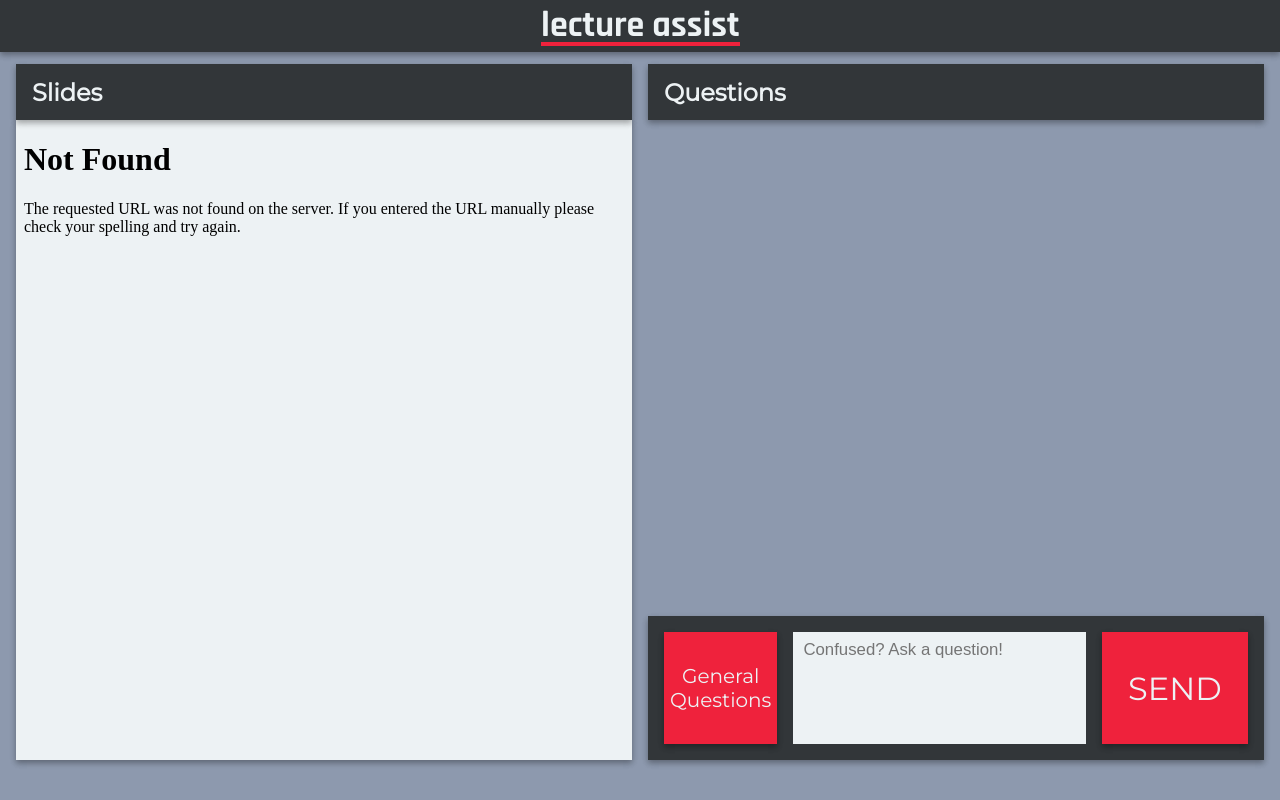
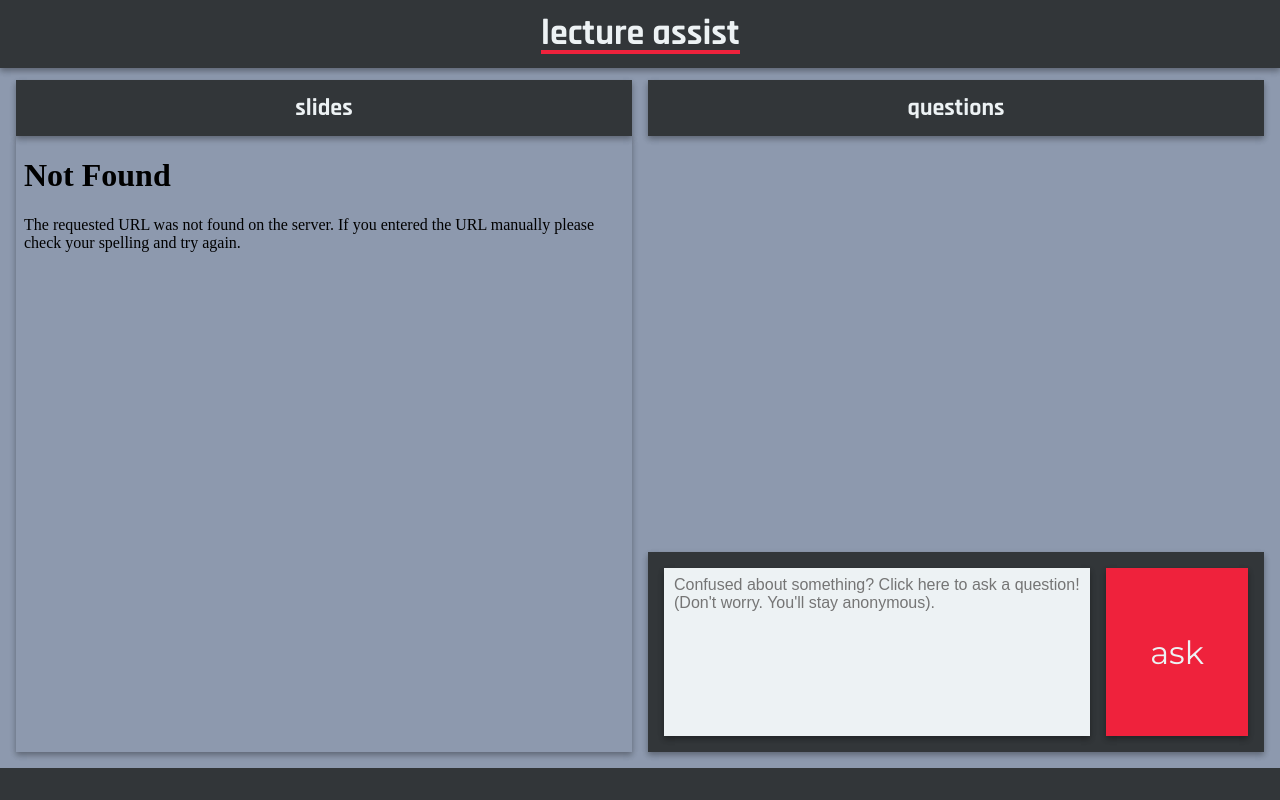
Before and after one commit to cakoch10/LectureAssist, a Flask app: page / in a window 1280 px wide. Run offline with Flask 2, Linux system fonts and the light colour scheme; some libraries are stand-ins or nearby versions; some web fonts are replaced.

Commit message:
final changes

```diff
--- a/app2.py
+++ b/app2.py
@@ -40,7 +40,7 @@
         tag = tok['partOfSpeech']['tag'].lower()
         tags.append(tag)
     # make sure is a valid question
-    interrogatives = ["which", "what", "whose", "who", "whom"]
+    interrogatives = ["which", "what", "whose", "who", "whom", "is"]
     interrogatives += ["where", "how", "can", "why", "wait", "do", "could","does"]
 
 
@@ -167,6 +167,7 @@
                 countDict[returnedQuest] += 1
             with open("counts.json", 'w') as f:
                 json.dump(countDict, f)
+            emit('upvoted_question', returnedQuest)
         print('Question Submitted: ' + str(question))
 
 
--- a/counts.json
+++ b/counts.json
@@ -1 +1 @@
-{"a": 0, "Do we already know how to use recursion?": 1, "Can you read that again?": 1, "How do you fry an egg?": 0, "Can we see that slide again?": 2, "How do you write?": 0, "How can we write this thing?": 0, "How can you eat that fish?": 1, "How will you do on the test?": 1, "What are the key ideas of this slide?": 0, "How can you study for math?": 0}
+{"a": 0, "Do you eat food?": 2, "Do you know java?": 1, "Do you eat apples?": 1, "Do u want sum fuck?": 0, "Do you know ocaml?": 0}
--- a/questions.json
+++ b/questions.json
@@ -1 +1 @@
-{"Can we see that slide again?": [], "Do we already know how to use recursion?": ["recursion"], "Can you read that again?": [], "How can we write this thing?": ["thing"], "How do you write?": [], "How do you fry an egg?": ["egg"], "What is ocaml?": ["ocaml"], "How can you eat that fish?": ["fish"], "How will you do on the test?": ["test"], "What are the key ideas of this slide?": ["ideas", "slide"], "How can you study for math?": ["math"]}
+{"a": [], "Do you eat food?": ["food"], "Do you know java?": ["java"], "Do you eat apples?": ["apples"], "Do u want sum fuck?": ["sum"], "Do you know ocaml?": ["ocaml"]}
--- a/static/css/main.scss
+++ b/static/css/main.scss
@@ -68,8 +68,7 @@
 
 #slideHeader {
   grid-area: slideHeader;
-  font-family: 'Montserrat',
-  sans-serif;
+  font-family: 'Rajdhani', sans-serif;
   margin-top: 0;
   margin-bottom: -16px;
   @media (min-width: 768px) {
@@ -82,17 +81,19 @@
   background-color: $baseColor;
   color: $contrastColor;
   display: flex;
-  padding-left: 16px;
+  justify-content: center;
   align-items: center;
 }
 
 #slides {
   grid-area: slides;
+  z-index: 1;
   @media (min-width: 768px) {
       margin: 0px 0px 0px 16px;
   }
+  padding: 0;
   margin: 0px 8px 0px 8px;
-  background-color: $contrastColor;
+  background-color: none;
   display:flex;
   justify-content: center;
   align-items: center;
@@ -100,6 +101,7 @@
     width: 100%;
     height: 100%;
     border: none;
+    z-index: 1;
   }
 }
 
@@ -125,6 +127,7 @@
       "upvote upvoteBtn message";
     .upvote-count {
       grid-area: upvote;
+      display: flex;
       justify-content: center;
       align-items: center;
       text-align: center;
@@ -133,6 +136,7 @@
     }
     .upvote-btn {
       grid-area: upvoteBtn;
+      display: flex;
       justify-content: center;
       align-items: center;
       border: none;
@@ -150,6 +154,7 @@
       font-family: 'Muli',sans-serif;
       display: flex;
       align-items: center;
+      word-wrap: break-word;
       padding: 8px 16px 8px 16px;
     }
   }
@@ -157,6 +162,7 @@
 
 #input {
   grid-area: input;
+  overflow: hidden;
   z-index: 2;
   @media (min-width: 768px) {
     margin: 0px 16px 0px 0px;
@@ -168,23 +174,22 @@
   background-color: $baseColor;
   padding: 16px 16px 16px 16px;
   @media (min-width: 768px) {
-    grid-template-columns: 1fr 4fr 2fr;
-    grid-template-rows: 1fr;
+    grid-template-columns: 6fr 2fr;
     grid-column-gap: 16px;
-    grid-template-areas : "presets inputBox button";
+    grid-template-areas : "inputBox button";
   }
   grid-template-columns: 5fr 2fr;
-  grid-template-rows: 1fr 4fr;
-  grid-gap: 8px;
+  grid-column-gap: 8px;
   grid-template-areas:
-    "presets presets"
     "inputBox button";
   .question-input {
     grid-area: inputBox;
-    overflow: hidden;
+    height: 100%;
+    width: 100%;
   }
   textarea {
     padding: 8px 10px 8px 10px;
+    z-index: 3;
     overflow: scroll;
     width: 100%;
     height: 100%;
@@ -195,30 +200,14 @@
     border: none;
     resize: none;
     font-family: 'Muli', sans-serif;
-    font-size: 1.05rem;
+    font-size: 1rem;
     &:hover, &:active {
       box-shadow: 0 10px 20px rgba(0, 0, 0, 0.19),
                   0 6px 6px rgba(0, 0, 0, 0.23);
     }
-  }
-  .show-presets {
-    grid-area: presets;
-    background-color: $weakAccentColor;
-    font-family: 'Montserrat',sans-serif;
-    box-shadow: 0 3px 6px rgba(0, 0, 0, 0.12),
-    0 3px 6px rgba(0, 0, 0, 0.24);
-    font-size: 1.25rem;
-    outline: none;
-    border: none;
-    color: $contrastColor;
-    &:hover,
-    &:active {
-      box-shadow: 0 10px 20px rgba(0, 0, 0, 0.19), 0 6px 6px rgba(0, 0, 0, 0.23);
-      background-color: lighten($weakAccentColor, 5%);
-    }
-
     transition: .2s ease;
   }
+
   .send {
     grid-area: button;
     background-color: $weakAccentColor;
@@ -229,10 +218,14 @@
     outline: none;
     font-family: 'Montserrat', sans-serif;
     font-size: 2rem;
-    &:hover, &:active {
+    &:hover {
       box-shadow: 0 10px 20px rgba(0, 0, 0, 0.19),
       0 6px 6px rgba(0, 0, 0, 0.23);
       background-color: lighten($weakAccentColor,5%);
+    }
+    &:active {
+      background-color: $contrastColor;
+      color: $weakAccentColor;
     }
     transition: .2s ease;
   }
@@ -246,7 +239,8 @@
   background-color: $navBackgroundColor
 }
   #feedHeader {
-    font-family: 'Montserrat', sans-serif;
+    font-family: 'Rajdhani',
+    sans-serif;
     margin-top:0;
     margin-bottom: -16px;
     @media (min-width: 768px) {
@@ -260,20 +254,20 @@
     background-color: $baseColor;
     color: $contrastColor;
     display: flex;
-    padding-left: 16px;
+    justify-content: center;
     align-items: center;
   }
 
 #app {
-  height: 100vh;
+  max-height: 100vh;
   overflow: hidden;
   padding: 0;
   margin: 0 auto;
   display: grid;
   @media (min-width: 768px) {
     grid-gap: 16px;
-    grid-template-columns: .5fr .5fr;
-    grid-template-rows: 48px 5vh 60vh 18vh auto;
+    grid-template-columns: 1fr 1fr;
+    grid-template-rows: 8vh 5vh 50vh 25vh auto;
     grid-template-areas:
       "header header"
       "slideHeader feedHeader"
@@ -283,7 +277,7 @@
   }
   grid-gap: 8px;
   grid-template-columns: 100%;
-  grid-template-rows: 48px 40px 450px 160px;
+  grid-template-rows: 8vh 5vh 58vh 25vh;
   grid-template-areas:
     "header"
     "feedHeader"
--- a/static/js/main.js
+++ b/static/js/main.js
@@ -1,9 +1,13 @@
 var feedEntry = Vue.component('feed-entry', {
   template: `<div class="feed-entry">
-  <div class="upvote-count">{{ counter }}</div>
-<button class="upvote-btn" v-on:click="thumbsUp" :disabled=disabled><i class="fa fa-thumbs-o-up" aria-hidden="true"></i></button>
-  <div class="message">{{ question }}</div>
-  </div>`,
+               <div class="upvote-count">{{ counter }}</div>
+                  <button class="upvote-btn"
+                    v-on:click="thumbsUp"
+                    :disabled=disabled>
+                      <i class="fa fa-thumbs-o-up" aria-hidden="true"></i>
+                  </button>
+               <div class="message">{{ question }}</div>
+              </div>`,
   props: ['question','counter','index'],
   data:
     function() {
@@ -18,6 +22,14 @@
     }
   }
 });
+
+var canAskAgain = true;
+function wait() {
+  setTimeout(function () {
+    canAskAgain = true;
+  }, 5000);
+}
+
 window.onload = function () {
 
   var socket = io.connect();
@@ -27,21 +39,27 @@
     });
   });
   socket.on('new question', function (msg) {
-    console.log(msg);
+    app.newQuestionText = '';
+    app.newCounter = 0;
     app.questions.push({
       text: msg,
       counter: 0
     });
-    app.newQuestionText = '';
-    app.newCounter = 0;
   });
   socket.on('upvoted_question', function (question) {
     console.log(question);
+    question = question.replace('\n','').replace('\t','').trim();
+    console.log(question);
+    app.newQuestionText = '';
+    app.newCounter = 0;
     for (var i = 0; i < app.questions.length; i++) {
       if (app.questions[i].text == question) {
         app.questions[i].counter += 1;
       }
     }
+    app.questions.sort(function (a, b) {
+      return parseFloat(b.counter) - parseFloat(a.counter);
+    });
   });
   var app = new Vue({
     el: '#app',
@@ -55,7 +73,21 @@
     },
     methods: {
       addNewQuestion: function () {
-        socket.emit('message', this.newQuestionText);
+        if (canAskAgain === false) {
+          alert("Too many questions in such a short time. Please wait a moment.");
+        } else if (this.newQuestionText.length > 140) {
+          alert("Your question is too long! Try to ask in a more concise way.");
+          app.newQuestionText = '';
+          app.newCounter = 0;
+        } else if (this.newQuestionText.length < 10) {
+          alert("Your question is too short! Try to elaborate a little.");
+          app.newQuestionText = '';
+          app.newCounter = 0;
+        } else {
+          socket.emit('message', this.newQuestionText);
+          canAskAgain = false;
+          wait();
+        }
       },
       incrementCounter: function (index, newCounter) {
         socket.emit('upvote', this.questions[index].text);
--- a/templates/student.html
+++ b/templates/student.html
@@ -23,11 +23,12 @@
         <h1>lecture assist</h1>
       </a>
     </nav>
-    <h2 class="slide-header pane" id="slideHeader">Slides</h2>
+    <h2 class="slide-header pane" id="slideHeader">slides</h2>
     <div class="pane" id="slides">
+      <!-- <iframe class="pdf-viewer" src="http://www.cs.cornell.edu/courses/cs3110/2017fa/l/06-hop/lec.pdf" width="640" height="480"></iframe> -->
       <iframe class="pdf-viewer" src="{{ url_for('static',filename='pdf/test2.pdf') }}" width="640" height="480"></iframe>
     </div>
-    <h2 class="feed-header pane" id="feedHeader">Questions</h2>
+    <h2 class="feed-header pane" id="feedHeader">questions</h2>
     <div id="feed">
      <feed-entry v-for="(q, index) in questions" :key="q.text"
      :counter="q.counter" :question="q.text" :index="index"
@@ -35,12 +36,11 @@
     </div>
 
     <div id="input">
-      <button class="show-presets">General Questions</button>
       <div class="question-input">
-            <textarea rows="4" placeholder="Confused? Ask a question!" v-model="newQuestionText" v-on:keyup.enter="addNewQuestion"></textarea>
+            <textarea rows="4" placeholder="Confused about something? Click here to ask a question! (Don't worry. You'll stay anonymous)." v-model="newQuestionText" v-on:keyup.enter="addNewQuestion"></textarea>
       </div>
 
-      <button class="pane send" v-on:click="addNewQuestion">SEND</button>
+      <button class="pane send" v-on:click="addNewQuestion">ask</button>
     </div>
 
   </div>
```
Also changed, not shown: static/css/main.css (+31 -35 lines), static/css/main.min.css, 2 other files.
